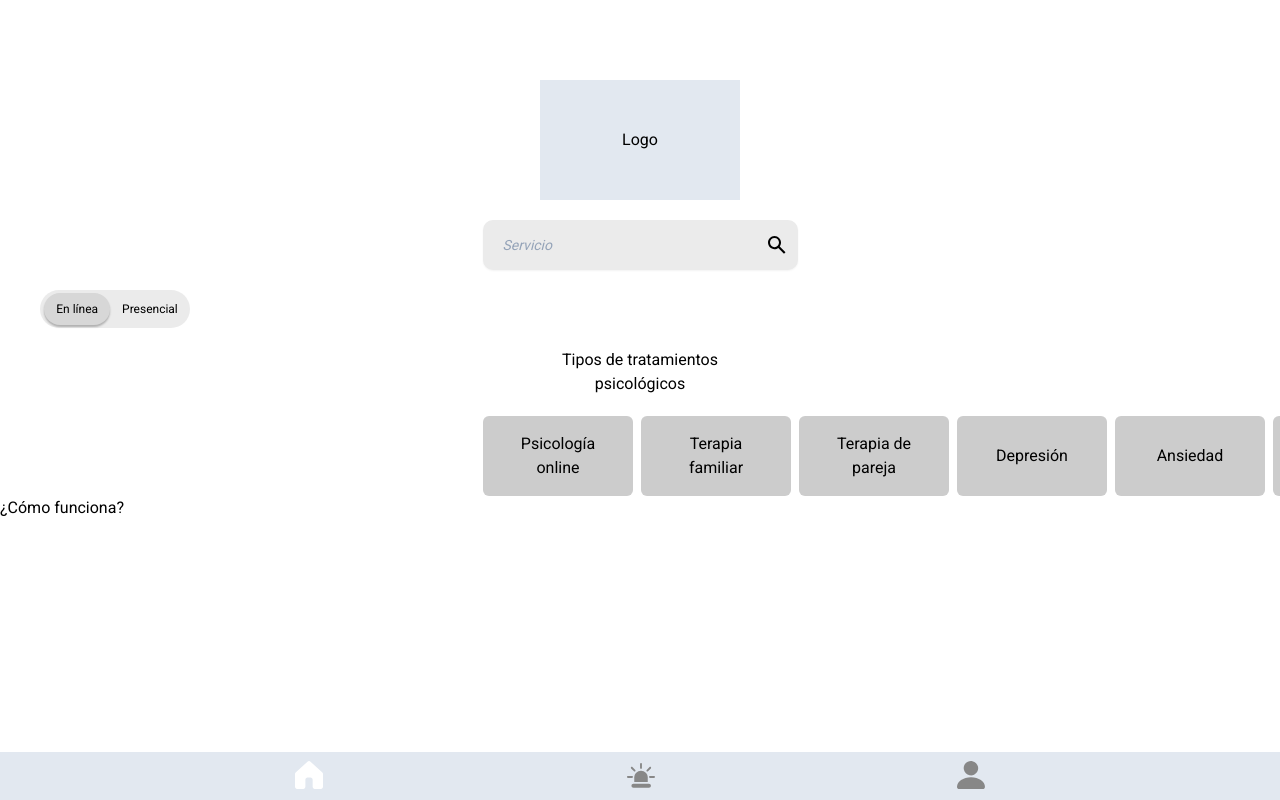
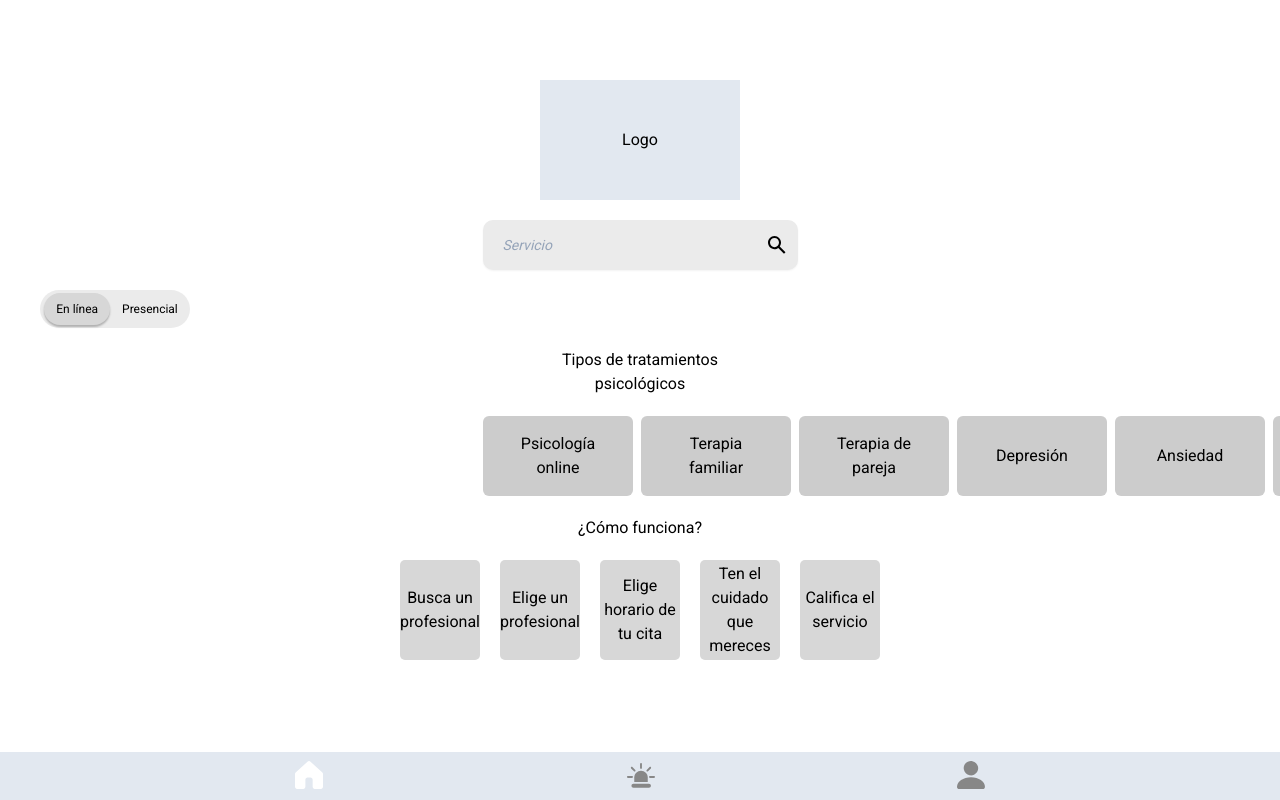
Before and after one commit to No-Country/c10-58-m-reactchallenge-mern, a React (Vite) app: page / in a window 1280 px wide. Built offline with nearby package versions, Linux system fonts and the light colour scheme; no server answers.

Commit message:
how it works section

```diff
--- a/src/pages/Home.jsx
+++ b/src/pages/Home.jsx
@@ -4,7 +4,7 @@ import { useRef, useState } from 'react';
 import { useFirebaseContext } from '../context/UserContext';
 // import Footer from './Footer'
 import Header from '../components/Header';
-import { motion } from 'framer-motion';
+import { m, motion } from 'framer-motion';
 
 const Home = () => {
 	const [show, setShow] = useState(true);
@@ -39,6 +39,13 @@ const Home = () => {
 		'Drogadicción',
 		'Orientación profesional'
 	];
+	const faq = [
+		'Busca un profesional',
+		'Elige un profesional',
+		'Elige horario de tu cita',
+		'Ten el cuidado que mereces',
+		'Califica el servicio',
+	]
 
 	if (!loading) return <h1>Cargando...</h1>;
 	return (
@@ -127,8 +134,16 @@ const Home = () => {
 						</motion.div>
 					</div>
 				</section>
-				<section>
+				<section className='mt-5 text-center'>
 					<h3>¿Cómo funciona?</h3>
+					<div className='flex justify-center mt-5 gap-5 flex-wrap'>
+					{faq.map((question, i) => (
+						<div key={i} style={{ width: '80px', height: '100px', display: 'flex', borderRadius: '5px', padding:'4px', justifyContent: 'center', alignItems:'center', backgroundColor: '#d7d7d7' }}>
+							<span> {question} </span>
+						</div>
+					))}
+					</div>
+
 				</section>
 			</main>
 			{/* <Footer /> */}
```
